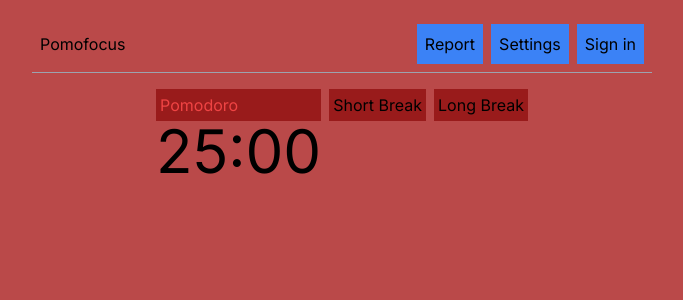
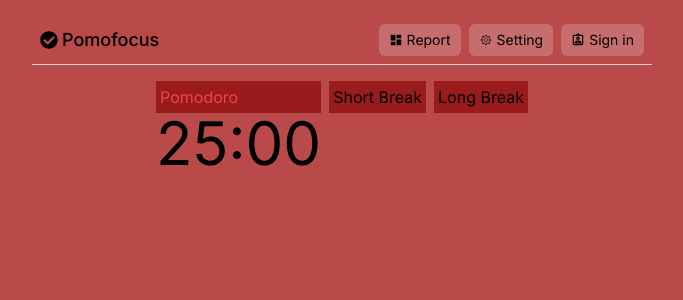
Before and after one commit to DuyBui1993/pomodoro, a Next.js app: page /duy in a window 1280 px wide. Shown: the top 300 px of the page, without its empty margins (298-981 px from the left). Built offline with nearby package versions, Linux system fonts and the light colour scheme.

Commit message:
support icon and prettier

```diff
--- a/src/app/globals.css
+++ b/src/app/globals.css
@@ -18,11 +18,7 @@
 
 body {
   color: rgb(var(--foreground-rgb));
-  background: linear-gradient(
-      to bottom,
-      transparent,
-      rgb(var(--background-end-rgb))
-    )
+  background: linear-gradient(to bottom, transparent, rgb(var(--background-end-rgb)))
     rgb(var(--background-start-rgb));
 }
 
--- a/src/app/layout.tsx
+++ b/src/app/layout.tsx
@@ -1,12 +1,12 @@
-import type { Metadata } from "next";
-import { Inter } from "next/font/google";
-import "./globals.css";
+import type { Metadata } from 'next';
+import { Inter } from 'next/font/google';
+import './globals.css';
 
-const inter = Inter({ subsets: ["latin"] });
+const inter = Inter({ subsets: ['latin'] });
 
 export const metadata: Metadata = {
-  title: "Create Next App",
-  description: "Generated by create next app",
+  title: 'Pomofocus',
+  description: '25:00 - Time to focus',
 };
 
 export default function RootLayout({
--- a/src/app/page.tsx
+++ b/src/app/page.tsx
@@ -1,21 +1,21 @@
-import Image from "next/image";
+import Image from 'next/image';
 
 export default function Home() {
   return (
     <main className="flex min-h-screen flex-col items-center justify-between p-24">
       <div className="z-10 w-full max-w-5xl items-center justify-between font-mono text-sm lg:flex">
-        <p className="fixed left-0 top-0 flex w-full justify-center border-b border-gray-300 bg-gradient-to-b from-zinc-200 pb-6 pt-8 backdrop-blur-2xl dark:border-neutral-800 dark:bg-zinc-800/30 dark:from-inherit lg:static lg:w-auto  lg:rounded-xl lg:border lg:bg-gray-200 lg:p-4 lg:dark:bg-zinc-800/30">
+        <p className="fixed left-0 top-0 flex w-full justify-center border-b border-gray-300 bg-gradient-to-b from-zinc-200 pb-6 pt-8 backdrop-blur-2xl lg:static lg:w-auto lg:rounded-xl lg:border lg:bg-gray-200 lg:p-4 dark:border-neutral-800 dark:bg-zinc-800/30 dark:from-inherit lg:dark:bg-zinc-800/30">
           Get started by editing&nbsp;
           <code className="font-mono font-bold">src/app/page.tsx</code>
         </p>
-        <div className="fixed bottom-0 left-0 flex h-48 w-full items-end justify-center bg-gradient-to-t from-white via-white dark:from-black dark:via-black lg:static lg:size-auto lg:bg-none">
+        <div className="fixed bottom-0 left-0 flex h-48 w-full items-end justify-center bg-gradient-to-t from-white via-white lg:static lg:size-auto lg:bg-none dark:from-black dark:via-black">
           <a
             className="pointer-events-none flex place-items-center gap-2 p-8 lg:pointer-events-auto lg:p-0"
             href="https://vercel.com?utm_source=create-next-app&utm_medium=appdir-template&utm_campaign=create-next-app"
             target="_blank"
             rel="noopener noreferrer"
           >
-            By{" "}
+            By{' '}
             <Image
               src="/vercel.svg"
               alt="Vercel Logo"
@@ -28,7 +28,7 @@
         </div>
       </div>
 
-      <div className="relative z-[-1] flex place-items-center before:absolute before:h-[300px] before:w-full before:-translate-x-1/2 before:rounded-full before:bg-gradient-radial before:from-white before:to-transparent before:blur-2xl before:content-[''] after:absolute after:-z-20 after:h-[180px] after:w-full after:translate-x-1/3 after:bg-gradient-conic after:from-sky-200 after:via-blue-200 after:blur-2xl after:content-[''] before:dark:bg-gradient-to-br before:dark:from-transparent before:dark:to-blue-700 before:dark:opacity-10 after:dark:from-sky-900 after:dark:via-[#0141ff] after:dark:opacity-40 sm:before:w-[480px] sm:after:w-[240px] before:lg:h-[360px]">
+      <div className="relative z-[-1] flex place-items-center before:absolute before:h-[300px] before:w-full before:-translate-x-1/2 before:rounded-full before:bg-gradient-radial before:from-white before:to-transparent before:blur-2xl before:content-[''] after:absolute after:-z-20 after:h-[180px] after:w-full after:translate-x-1/3 after:bg-gradient-conic after:from-sky-200 after:via-blue-200 after:blur-2xl after:content-[''] sm:before:w-[480px] sm:after:w-[240px] before:lg:h-[360px] before:dark:bg-gradient-to-br before:dark:from-transparent before:dark:to-blue-700 before:dark:opacity-10 after:dark:from-sky-900 after:dark:via-[#0141ff] after:dark:opacity-40">
         <Image
           className="relative dark:drop-shadow-[0_0_0.3rem_#ffffff70] dark:invert"
           src="/next.svg"
@@ -47,7 +47,7 @@
           rel="noopener noreferrer"
         >
           <h2 className="mb-3 text-2xl font-semibold">
-            Docs{" "}
+            Docs{' '}
             <span className="inline-block transition-transform group-hover:translate-x-1 motion-reduce:transform-none">
               -&gt;
             </span>
@@ -64,7 +64,7 @@
           rel="noopener noreferrer"
         >
           <h2 className="mb-3 text-2xl font-semibold">
-            Learn{" "}
+            Learn{' '}
             <span className="inline-block transition-transform group-hover:translate-x-1 motion-reduce:transform-none">
               -&gt;
             </span>
@@ -81,7 +81,7 @@
           rel="noopener noreferrer"
         >
           <h2 className="mb-3 text-2xl font-semibold">
-            Templates{" "}
+            Templates{' '}
             <span className="inline-block transition-transform group-hover:translate-x-1 motion-reduce:transform-none">
               -&gt;
             </span>
@@ -98,7 +98,7 @@
           rel="noopener noreferrer"
         >
           <h2 className="mb-3 text-2xl font-semibold">
-            Deploy{" "}
+            Deploy{' '}
             <span className="inline-block transition-transform group-hover:translate-x-1 motion-reduce:transform-none">
               -&gt;
             </span>
--- a/src/components/duy/CountDown.tsx
+++ b/src/components/duy/CountDown.tsx
@@ -1,33 +1,42 @@
-'use client'
-import * as React from 'react'
-import {TabCountDown} from "@/components/duy/TabCountDown";
+'use client';
+import * as React from 'react';
+import { TabCountDown } from '@/components/duy/TabCountDown';
 
 const TABS = [
   {
     id: 1,
-        label: "Pomodoro",
-        initialValue: '25:00'
-    }, {
+    label: 'Pomodoro',
+    initialValue: '25:00',
+  },
+  {
     id: 2,
-        label: "Short Break",
-        initialValue: '05:00'
-    }, {
+    label: 'Short Break',
+    initialValue: '05:00',
+  },
+  {
     id: 3,
-        label: "Long Break",
-        initialValue: '15:00'
-    }
-]
+    label: 'Long Break',
+    initialValue: '15:00',
+  },
+];
 
 export const CountDown = () => {
-    const [activeTab, setActiveTab] = React.useState(TABS[0].id)
-    return <div className="max-w-[620px] mx-auto mt-4 flex justify-center gap-2">
-        {TABS.map(tabItem => {
-            return <TabCountDown
-                onClick={() => {setActiveTab(tabItem.id)}}
+  const [activeTab, setActiveTab] = React.useState(TABS[0].id);
+  return (
+    <div className="mx-auto mt-4 flex max-w-[620px] justify-center gap-2">
+      {TABS.map((tabItem) => {
+        return (
+          <TabCountDown
+            onClick={() => {
+              setActiveTab(tabItem.id);
+            }}
             active={activeTab === tabItem.id}
             key={tabItem.id}
             label={tabItem.label}
-                initialValue={tabItem.initialValue}/>
+            initialValue={tabItem.initialValue}
+          />
+        );
       })}
     </div>
-}
+  );
+};
--- a/src/components/duy/Header.tsx
+++ b/src/components/duy/Header.tsx
@@ -1,12 +1,23 @@
-import * as React from 'react'
+import * as React from 'react';
+import { HiOutlineCheckCircle } from 'react-icons/hi2';
+import { IconButton } from '@/components/duy/IconButton';
+import { MdDashboard } from 'react-icons/md';
+import { CiSettings } from 'react-icons/ci';
+import { MdOutlineAssignmentInd } from 'react-icons/md';
+import { FaCheckCircle } from 'react-icons/fa';
 
 export const Header = () => {
-    return <div className="p-2 flex justify-between items-center mx-auto max-w-[620px] border-b-[1px] border-b-gray-400">
-        <div className="logo">Pomofocus</div>
-        <div className="actions flex gap-2">
-            <button className="p-2 bg-blue-500">Report</button>
-            <button className="p-2 bg-blue-500">Settings</button>
-            <button className="p-2 bg-blue-500">Sign in</button>
-        </div>
+  return (
+    <div className="mx-auto flex max-w-[620px] items-center justify-between border-b border-b-gray-100 border-opacity-80 p-2">
+      <div className="logo flex items-center space-x-1 text-lg">
+        <FaCheckCircle />
+        <span className="font-medium">Pomofocus</span>
+      </div>
+      <div className="actions flex gap-2">
+        <IconButton icon={<MdDashboard />} text="Report" />
+        <IconButton icon={<CiSettings />} text="Setting" />
+        <IconButton icon={<MdOutlineAssignmentInd />} text="Sign in" />
+      </div>
     </div>
-}
+  );
+};
--- /dev/null
+++ b/src/components/duy/IconButton.tsx
@@ -0,0 +1,19 @@
+import * as React from 'react';
+
+interface Props {
+  icon: React.ReactNode;
+  text: string;
+  onClick?: () => void;
+}
+
+export const IconButton = ({ icon, text, onClick }: Props) => {
+  return (
+    <div
+      onClick={onClick}
+      className="flex cursor-pointer items-center space-x-1 rounded-md bg-white bg-opacity-20 px-2.5 py-1.5 text-sm"
+    >
+      <div>{icon}</div>
+      <div>{text}</div>
+    </div>
+  );
+};
--- a/src/components/duy/TabCountDown.tsx
+++ b/src/components/duy/TabCountDown.tsx
@@ -1,12 +1,10 @@
-import * as React from 'react'
+import * as React from 'react';
 
-export const TabCountDown = ({label, initialValue, active, onClick}) => {
-    return <div onClick={onClick} className="cursor-pointer">
-        <div className={`mx-auto bg-red-800 text-l p-1 ${active ? 'text-red-500' : ''}`}>
-            {label}
-        </div>
-        {active && <div className="text-6xl">
-            {initialValue}
-        </div>}
+export const TabCountDown = ({ label, initialValue, active, onClick }) => {
+  return (
+    <div onClick={onClick} className="cursor-pointer">
+      <div className={`text-l mx-auto bg-red-800 p-1 ${active ? 'text-red-500' : ''}`}>{label}</div>
+      {active && <div className="text-6xl">{initialValue}</div>}
     </div>
-}
+  );
+};
```
Also changed, not shown: package.json (+12 -5 lines), src/app/duy/page.tsx (+11 -9 lines), tailwind.config.ts (+6 -7 lines), .prettierrc.js (added), 2 other files (tests, documents, lock files or other folders). Lines whose indentation alone changed are shown as unchanged.
